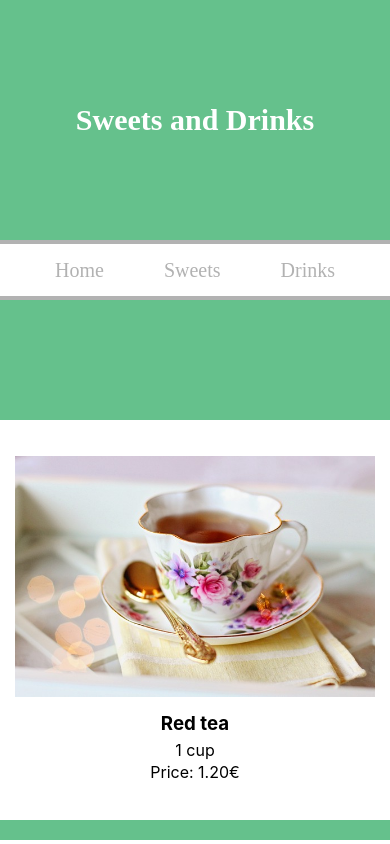
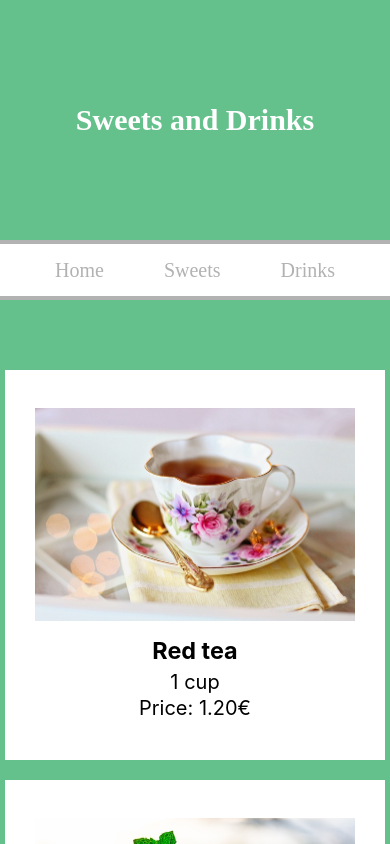
Before and after one commit to emamaria/sweets, a React (Create React App) app: page /drinks in a window 390 px wide. Shown: the top 844 px of the page. Built offline with nearby package versions, Linux system fonts and the light colour scheme; a web font is replaced by a local one.

Commit message:
changed font size

```diff
--- a/src/components/drinks/_Drink.scss
+++ b/src/components/drinks/_Drink.scss
@@ -3,6 +3,7 @@
     width: 400px;
     height: 400px;
     background: white;
+    font-size: 20px;
    img{
     width: 360px;
     margin-bottom: 15px;
@@ -23,3 +24,22 @@ p{
 
     margin-bottom: 2px;
 }
+
+@media (max-width:600px) {
+
+    .drink_container{
+
+        width: 380px;
+        height: 390px;
+
+       img{
+        width: 320px;
+
+
+        }
+
+
+    }
+
+
+  }
--- a/src/components/drinks/_Drinks.scss
+++ b/src/components/drinks/_Drinks.scss
@@ -21,3 +21,14 @@
 
 
   }
+
+  @media (max-width:600px) {
+
+    .drinks_screen{
+        margin-top: 50px;
+
+
+
+      }
+
+  }
--- a/src/components/sweets/_sweet.scss
+++ b/src/components/sweets/_sweet.scss
@@ -3,6 +3,7 @@
     width: 400px;
     height: 420px;
     background: white;
+    font-size: 20px;
    img{
     width: 360px;
     margin-bottom: 15px;
@@ -23,3 +24,22 @@ p{
 
     margin-bottom: 2px;
 }
+
+@media (max-width:600px) {
+
+    .sweet_container{
+
+        width: 380px;
+        height: 390px;
+
+       img{
+        width: 320px;
+
+
+        }
+
+
+    }
+
+
+  }
```
Also changed, not shown: src/components/sweets/_Sweets.scss (line endings or trailing spaces).
